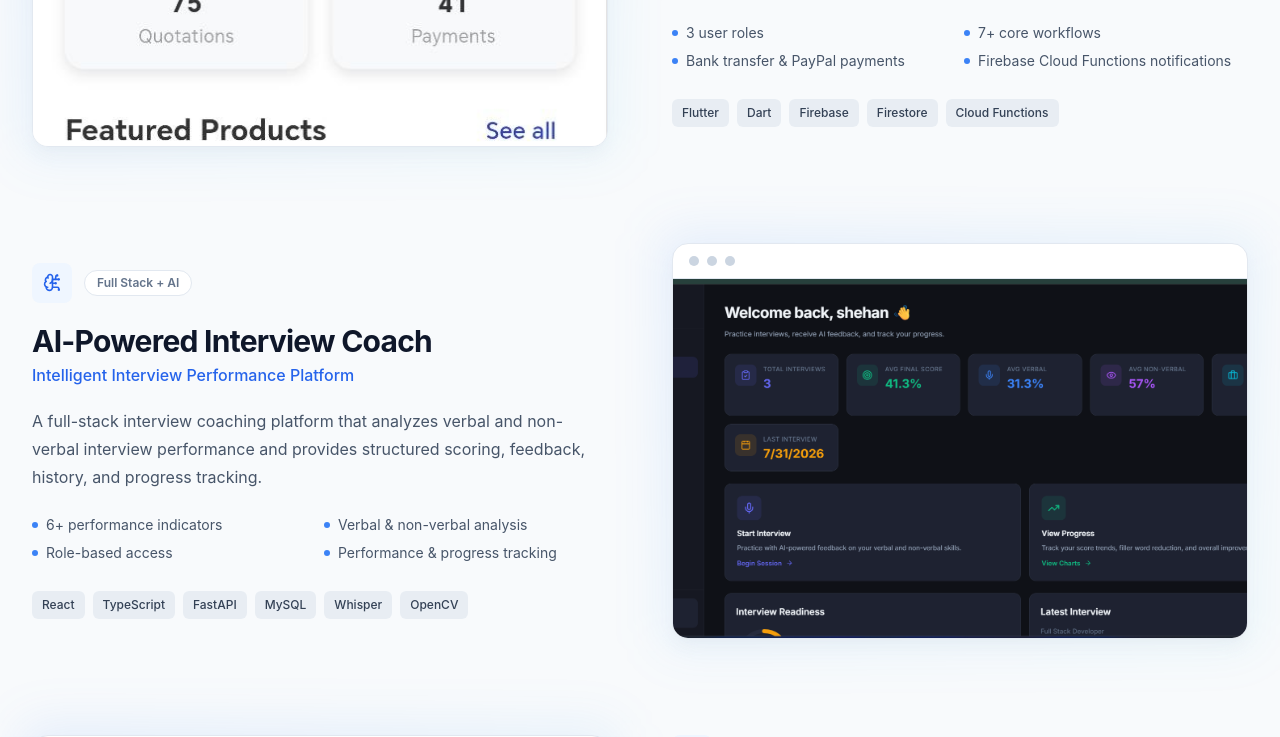
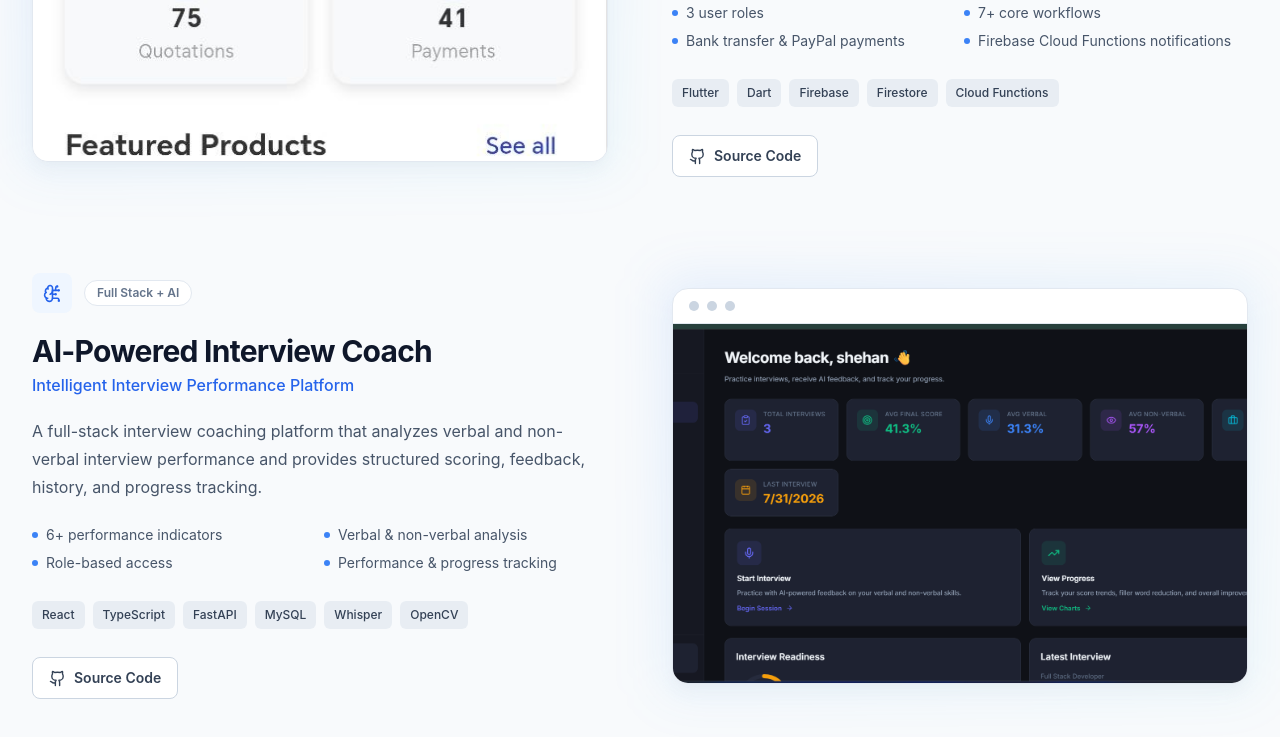
Before and after one commit to ShehanSanjula123/my-portfolio-react, a React (Create React App) app: page / in a window 1280 px wide. Shown: the part 3160-3897 px from the top of the page. Built offline with nearby package versions, Linux system fonts and the light colour scheme.

Commit message:
update few links

```diff
--- a/src/components/Projects.js
+++ b/src/components/Projects.js
@@ -32,7 +32,7 @@ const projects = [
     image: "/imarket.jpg",
 
     // Add real URL only
-    github: "",
+    github: "https://github.com/oncodetechsolution/imarketmobile",
     live: "",
   },
 
@@ -60,7 +60,7 @@ const projects = [
 
     image: "/interview.png",
 
-    github: "",
+    github: "https://github.com/ShehanSanjula123/ai-interview-coach",
     live: "",
   },
 
@@ -83,7 +83,7 @@ const projects = [
 
     image: "/mobile frontPage.jpeg",
 
-    github: "",
+    github: "https://github.com/Amindu-sathsara/Capstone_project-20-21-",
     live: "",
   },
 ];
```
